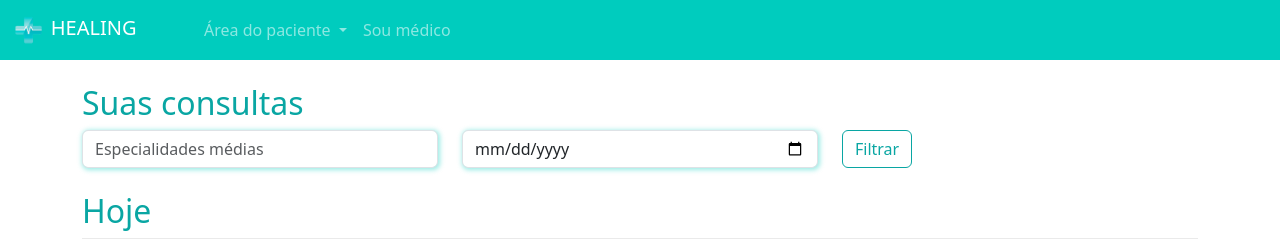
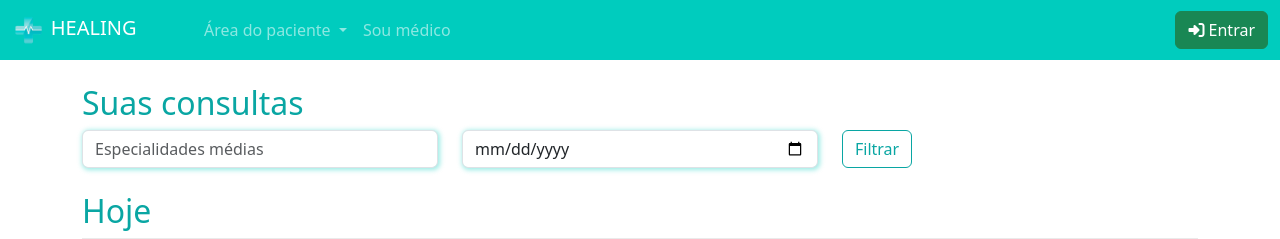
Before and after one commit to lucasSantiagoCody/Healing, a Django app: template doctor/templates/doctors_medical_appointments.html in a window 1280 px wide. Shown: the top 239 px of the page. Run offline with Django 5.2, Linux system fonts and the light colour scheme; the template is opened without the code that fills it, so the values that code supplies are empty.

Commit message:
changes at partials/navbar added buttons to login and logout

```diff
--- a/account/templates/login.html
+++ b/account/templates/login.html
@@ -33,7 +33,7 @@
                         {% endif %}
                         <br>
                         <label for="">E-mail</label>
-                        <input type="text" name="email" id="" class="form-control" placeholder="E-mail ...">
+                        <input type="email" name="email" id="" class="form-control" placeholder="E-mail ...">
                         <br>
 
 
--- a/account/validations.py
+++ b/account/validations.py
@@ -11,11 +11,11 @@ def validate_signup_request_data(request):
     password = data['password'].strip()
     confirm_password = data['password_confirm'].strip()
     validation_errors = []
-    valid_email = "r[1]+@[a-zA-Z0-9.-]+.[a-zA-Z]{2,}$"
+    valid_email = '^[a-z0-9]+[\._]?[a-z0-9]+[@]\w+[.]\w{2,3}$'
 
     if not email:
         validation_errors.append('The E-mail field should not be empty')
-    if not re.serach(valid_email, email):
+    if not re.search(valid_email, email):
         validation_errors.append('This E-mail is invalid!')
     if not username:
         validation_errors.append('The username field should not be empty')
--- a/doctor/validations.py
+++ b/doctor/validations.py
@@ -3,8 +3,10 @@ import re
 
 # TODO usar as permissions
 def is_doctor(user):
-    return Doctor.objects.filter(user=user).exists()
-
+    if user.is_authenticated:
+        return Doctor.objects.filter(user=user).exists()
+    else:
+        return None
 def validate_doctor_data(request_data):
 
     validation_errors = {}
--- a/patient/views.py
+++ b/patient/views.py
@@ -10,7 +10,6 @@ from django.contrib.auth.decorators import login_required
 
 
 
-@login_required
 def home(request):
 
     if request.method == 'GET':
@@ -28,7 +27,7 @@ def home(request):
         return render(request, 'home.html', {
             'doctors': doctors,
             'specialties': specialties,
-            'is_doctor': is_doctor(request.user)
+            # 'is_doctor': is_doctor(request.user)
         })
 
 @login_required
--- a/templates/base/base.html
+++ b/templates/base/base.html
@@ -7,6 +7,8 @@
     <link rel="stylesheet" href="">
     <title>Healing - {% block 'title' %}{% endblock %}</title>
     <link href="https://cdn.jsdelivr.net/npm/bootstrap@5.3.3/dist/css/bootstrap.min.css" rel="stylesheet">
+    <link rel="stylesheet" href="https://cdnjs.cloudflare.com/ajax/libs/font-awesome/6.5.2/css/all.min.css" integrity="sha512-SnH5WK+bZxgPHs44uWIX+LLJAJ9/2PkPKZ5QiAj6Ta86w+fsb2TkcmfRyVX3pBnMFcV7oQPJkl9QevSCWr3W6A==" crossorigin="anonymous" referrerpolicy="no-referrer" />
+    <link rel="stylesheet" href="https://cdnjs.cloudflare.com/ajax/libs/font-awesome/6.5.2/css/brands.min.css" integrity="sha512-DJLNx+VLY4aEiEQFjiawXaiceujj5GA7lIY8CHCIGQCBPfsEG0nGz1edb4Jvw1LR7q031zS5PpPqFuPA8ihlRA==" crossorigin="anonymous" referrerpolicy="no-referrer" />
     <link rel="stylesheet" href="{% static 'general/css/base.css' %}">
     {% block 'head' %}{% endblock 'head' %}
   </head>
--- a/templates/partials/navbar.html
+++ b/templates/partials/navbar.html
@@ -38,5 +38,16 @@
                 {% endif %}
             </ul>
         </div>
+        <div class="d-left">
+            {% if user.is_authenticated %}
+                <a href="{% url 'logout-view' %}">
+                    <button class="btn btn-danger"><i class="fa-solid fa-delete-left"></i></i> Sair</button>
+                </a>
+            {% else %}
+                <a href="{% url 'login-view' %}">
+                    <button class="btn btn-success"><i class="fa-solid fa-right-to-bracket"></i> Entrar</button>
+                </a>
+            {% endif %}
+        </div>
     </div>
 </nav>
```
